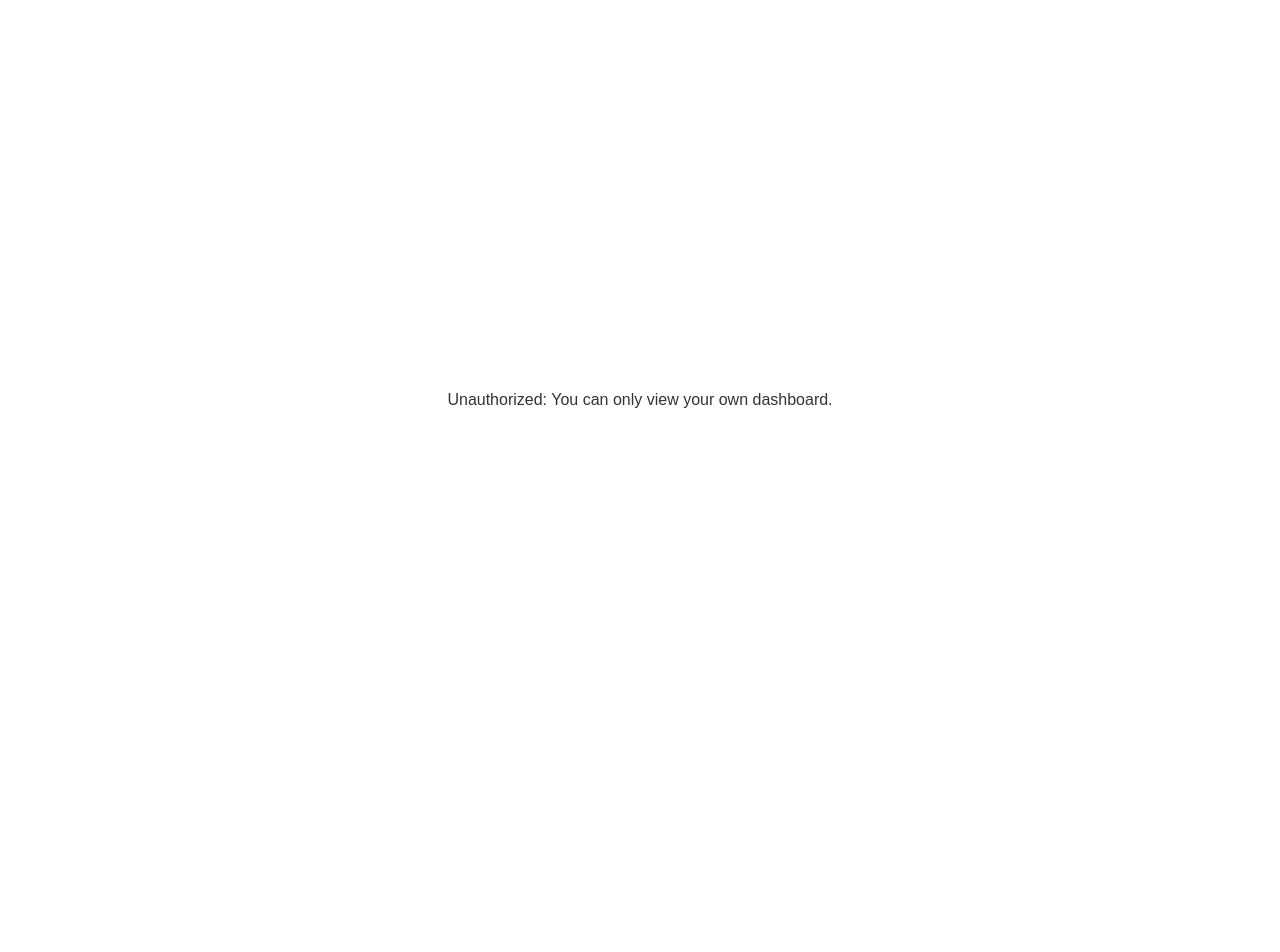
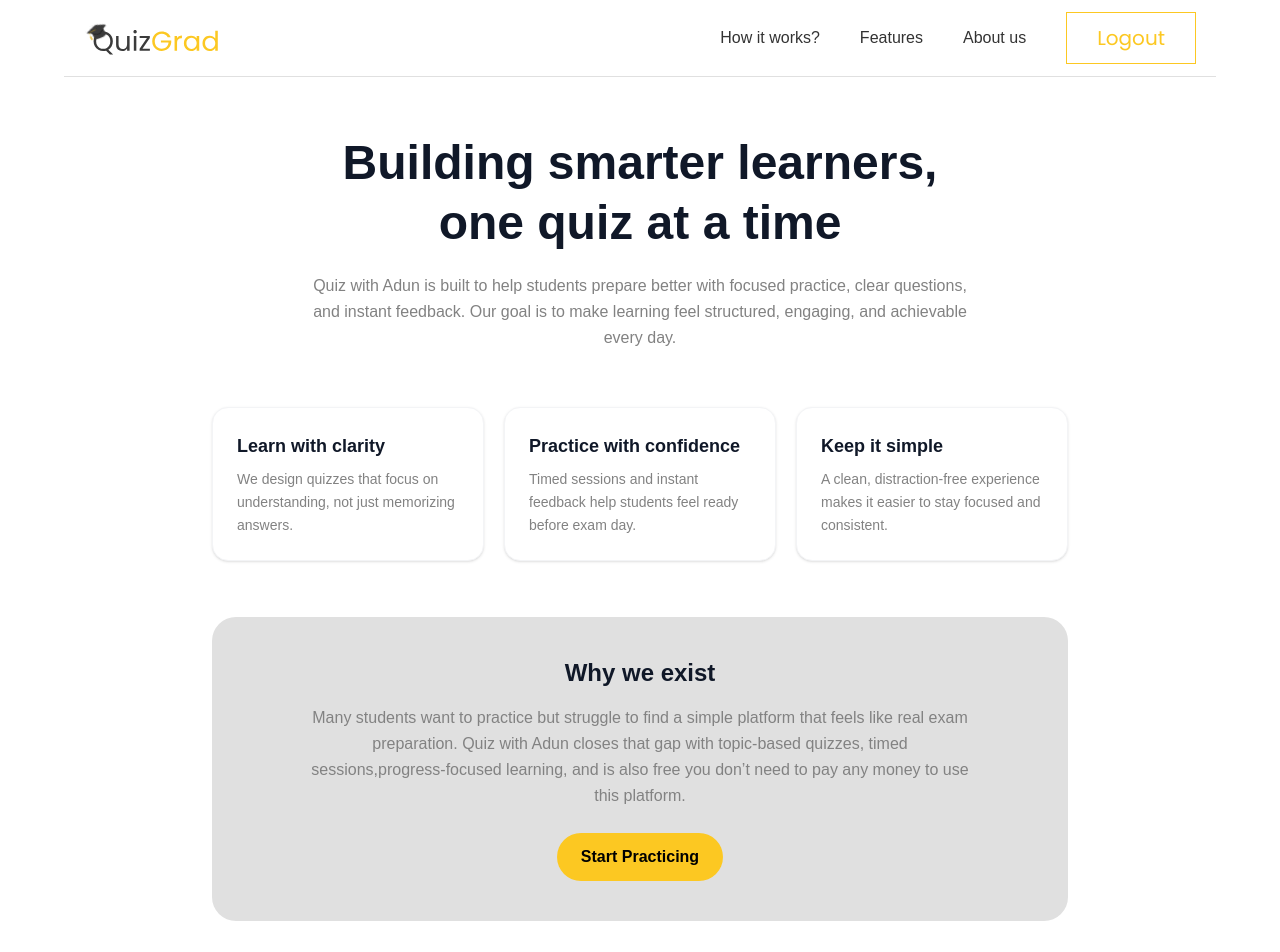
Before and after one commit to Asiwaju-Adunade/quiz, a Next.js app: page /aboutus in a window 1280 px wide. Shown: the top 952 px of the page. Before the commit the page ends 800 px from the top, so only its background shows below. Built offline with nearby package versions, Linux system fonts and the light colour scheme; no server answers; sample sign-in values are in the browser's storage.

Commit message:
update text

```diff
--- /dev/null
+++ b/app/aboutus/page.tsx
@@ -0,0 +1,73 @@
+import Link from "next/link";
+import Navbar from "@/components/ui/navbar";
+
+const values = [
+  {
+    title: "Learn with clarity",
+    description:
+      "We design quizzes that focus on understanding, not just memorizing answers.",
+  },
+  {
+    title: "Practice with confidence",
+    description:
+      "Timed sessions and instant feedback help students feel ready before exam day.",
+  },
+  {
+    title: "Keep it simple",
+    description:
+      "A clean, distraction-free experience makes it easier to stay focused and consistent.",
+  },
+];
+
+export default function AboutUsPage() {
+  return (
+    <div className="min-h-screen">
+      <Navbar />
+
+      <main className="max-w-4xl mx-auto px-5 py-14 space-y-14">
+        <section className="text-center max-w-2xl mx-auto space-y-5">
+          <h1 className="text-3xl sm:text-5xl font-bold text-gray-900 leading-tight">
+            Building smarter learners, one quiz at a time
+          </h1>
+          <p className="text-quiz-dark-gray leading-relaxed">
+            Quiz with Adun is built to help students prepare better with focused
+            practice, clear questions, and instant feedback. Our goal is to make
+            learning feel structured, engaging, and achievable every day.
+          </p>
+        </section>
+
+        <section className="grid sm:grid-cols-3 gap-5">
+          {values.map((value) => (
+            <article
+              key={value.title}
+              className="rounded-2xl border border-gray-100 bg-white p-6 shadow-sm"
+            >
+              <h2 className="text-lg font-bold text-gray-900 mb-2">
+                {value.title}
+              </h2>
+              <p className="text-sm text-quiz-dark-gray leading-relaxed">
+                {value.description}
+              </p>
+            </article>
+          ))}
+        </section>
+
+        <section className="rounded-3xl bg-quiz-light-gray p-8 sm:p-10 text-center space-y-4">
+          <h2 className="text-2xl font-bold text-gray-900">Why we exist</h2>
+          <p className="text-quiz-dark-gray max-w-2xl mx-auto leading-relaxed">
+            Many students want to practice but struggle to find a simple platform
+            that feels like real exam preparation. Quiz with Adun closes that gap
+            with topic-based quizzes, timed sessions,progress-focused
+            learning, and is also free you don’t need to pay any money to use this platform.
+          </p>
+          <Link
+            href="/login"
+            className="inline-block mt-2 px-6 py-3 rounded-full bg-quiz-yellow text-black font-semibold hover:opacity-90 transition"
+          >
+            Start Practicing
+          </Link>
+        </section>
+      </main>
+    </div>
+  );
+}
--- a/app/features/page.tsx
+++ b/app/features/page.tsx
@@ -147,7 +147,7 @@ export default function FeaturesPage() {
                 <span className="text-3xl font-bold text-quiz-yellow mb-10">
                     Why Quiz with Adun
                 </span>
-                <h1 className="text-3xl sm:text-5xl font-bold text-gray-900  my-5">
+                <h1 className="text-3xl font-bold text-gray-900  my-5">
                     Everything you need to{" "}
                     <span className="text-quiz-yellow">ace your exams</span>
                 </h1>
@@ -211,7 +211,7 @@ export default function FeaturesPage() {
                         not harder. It's free, fast, and built for you.
                     </p>
 
-                    <div className="border-2 border-white font-bold text-xl p-5  text-white! hover:bg-yellow-300 duration-300 rounded-full w-fit mx-auto">
+                    <div className="border-2 font-bold text-xl p-5 bg-quiz-light-gray text-black hover:bg-white duration-300 rounded-full w-fit mx-auto">
                         <Link
                             href="/login">Get Started — It's Free
                         </Link>
--- a/app/layout.tsx
+++ b/app/layout.tsx
@@ -1,7 +1,6 @@
 import type { Metadata } from "next";
 import { Roboto, Poppins } from "next/font/google";
 import "./globals.css";
-import Navbar from "@/components/ui/navbar";
 import { AuthProvider } from "@/context/auth-context";
 
 const roboto = Roboto({
@@ -17,7 +16,7 @@ const poppins = Poppins({
 
 
 export const metadata: Metadata = {
-  title: "Quiz website",
+  title: "Quiz App",
 };
 
 export default function RootLayout({
--- a/app/question/page.tsx
+++ b/app/question/page.tsx
@@ -650,14 +650,14 @@ export default function Page() {
             {/* clock SVG background */}
             <Image
               src="/svgs/Time.svg"
-              width={90}
+              width={100}
               height={70}
               alt="Timer"
               className="object-contain"
             />
             {/* time text overlaid in center of the clock */}
             <span
-              className="absolute font-extrabold text-xl text-black "
+              className="absolute font-bold text-lg text-black "
               style={{
                 top: "50%",
                 left: "50%",
--- a/components/ui/navbar.tsx
+++ b/components/ui/navbar.tsx
@@ -52,7 +52,7 @@ export default function Navbar() {
           </Link>
 
           <Link
-            href="/"
+            href="/aboutus"
             className="hover:text-quiz-light-gray transition duration-200"
           >
             About us
@@ -91,7 +91,7 @@ export default function Navbar() {
           </Link>
 
           <Link
-            href="/"
+            href="/aboutus"
             className="hover:text-quiz-light-gray transition duration-200"
           >
             About us
```
